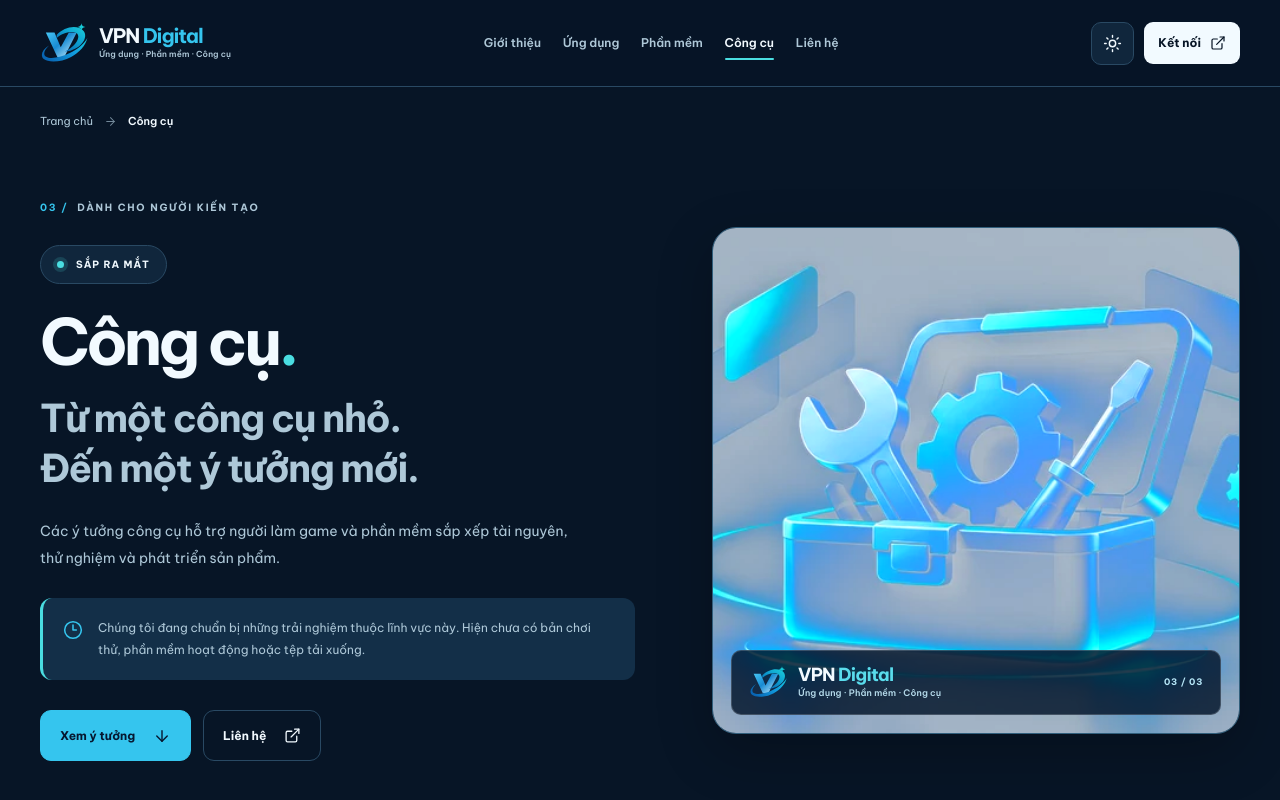
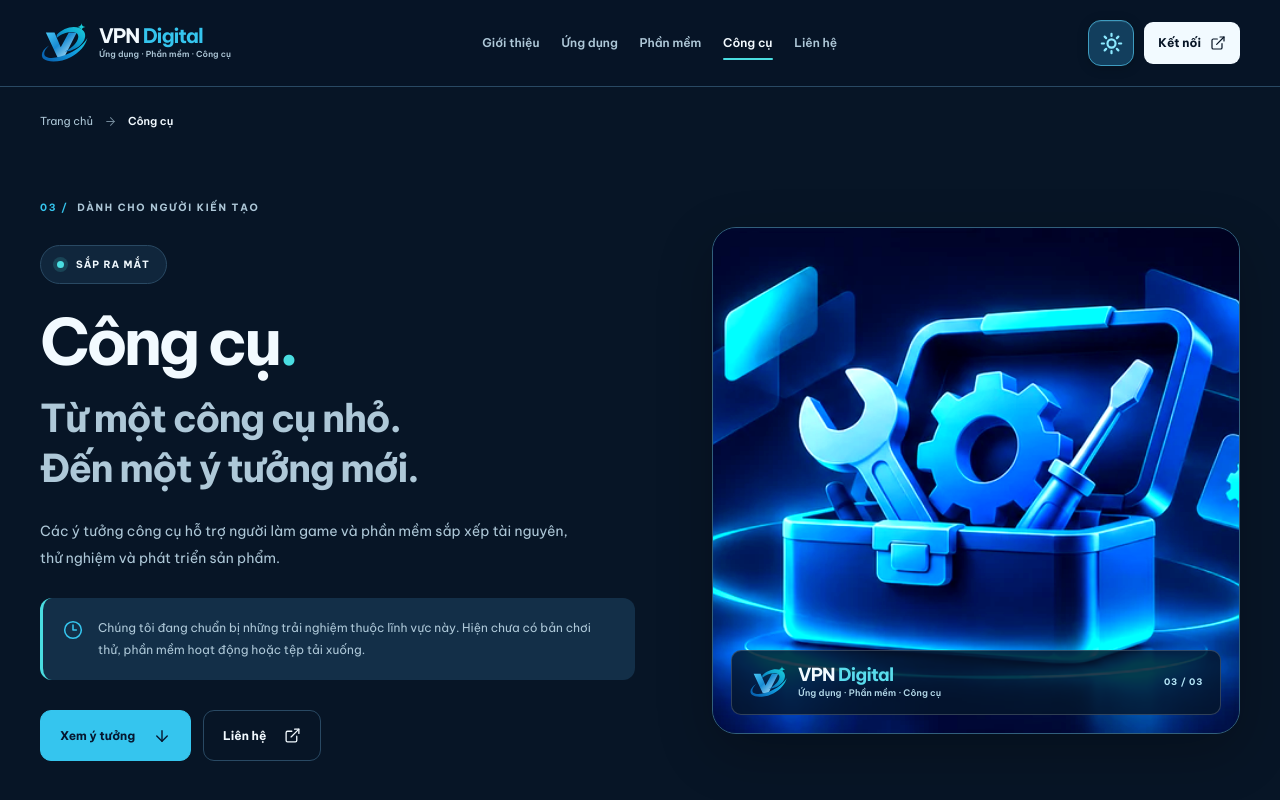
Before and after one commit to vpn2k1/vpndigital, a Next.js app: page /cong-cu/ in a window 1280 px wide. Both pictures are taken after a click on the button "Chuyển sang giao diện tối". Shown: the top 800 px of the page. Built offline with nearby package versions, Linux system fonts and the light colour scheme; no server answers.

Commit message:
feat(ui): use one shared Light Mode artwork in both themes and emphasize moon toggle

```diff
--- a/app/studio.css
+++ b/app/studio.css
@@ -55,16 +55,6 @@ svg{flex-shrink:0}img{max-width:100%}
 .hero-actions{display:flex;flex-wrap:wrap;gap:12px;margin-top:30px}
 .theme-artwork{display:block;position:relative;width:100%;overflow:hidden;line-height:0}
 .theme-artwork>img{display:block;width:100%;height:auto;object-fit:cover;aspect-ratio:1600/1067}
-.theme-artwork>.theme-artwork-dark{display:none}
-.theme-artwork>.theme-artwork-light{display:block}
-@media(prefers-color-scheme:dark){
- html:not([data-theme]) .theme-artwork>.theme-artwork-dark{display:block}
- html:not([data-theme]) .theme-artwork>.theme-artwork-light{display:none}
-}
-html[data-theme=dark] .theme-artwork>.theme-artwork-dark{display:block}
-html[data-theme=dark] .theme-artwork>.theme-artwork-light{display:none}
-html[data-theme=light] .theme-artwork>.theme-artwork-dark{display:none}
-html[data-theme=light] .theme-artwork>.theme-artwork-light{display:block}
 .ui-lucide-icon{display:inline-block;vertical-align:middle;flex-shrink:0}
 /* Header */
 .site-header{position:sticky;top:0;z-index:70;background:color-mix(in srgb,var(--bg) 95%,transparent);backdrop-filter:blur(20px);border-bottom:1px solid var(--line)}
@@ -503,21 +493,9 @@ html[data-theme=light] .brand-lockup-footer .brand-icon-dark{display:block}
 }
 
 
-/* v15 — Restore original 3D artwork on every visual surface.
-   Each uploaded WebP has a bright light version and a navy dark version.
-   CSS switches immediately with data-theme, or the system preference. */
+/* V17 — Keep the same WebP artwork regardless of Light/Dark Mode. */
 .theme-artwork { position:relative;display:block;width:100%;overflow:hidden;line-height:0; }
-.theme-artwork > img {width:100%;height:auto;display:block;aspect-ratio:1600/1067;object-fit:cover}
-.theme-artwork > .theme-artwork-dark { display:none; filter:contrast(1.05) saturate(1.08); }
-.theme-artwork > .theme-artwork-light { display:block; filter:contrast(1.14) saturate(1.25) brightness(1.015); }
-@media(prefers-color-scheme:dark) {
-  html:not([data-theme]) .theme-artwork > .theme-artwork-dark { display:block; }
-  html:not([data-theme]) .theme-artwork > .theme-artwork-light { display:none; }
-}
-html[data-theme=dark] .theme-artwork > .theme-artwork-dark { display:block; }
-html[data-theme=dark] .theme-artwork > .theme-artwork-light { display:none; }
-html[data-theme=light] .theme-artwork > .theme-artwork-dark { display:none; }
-html[data-theme=light] .theme-artwork > .theme-artwork-light { display:block; }
+.theme-artwork > img {display:block;width:100%;height:auto;aspect-ratio:1600/1067;object-fit:cover;filter:contrast(1.14) saturate(1.25) brightness(1.015)}
 :root {
  --illustration-edge:#A8CDEB;
  --illustration-shadow:0 16px 45px rgba(6,102,178,.16);
@@ -585,6 +563,51 @@ html[data-theme=dark] {
  .visual-order{font-size:8px}
 }
 
-/* V16 temporary artwork A/B swap: WebP file mapping is inverted in Artwork.tsx.
-   Light theme uses original unsuffixed WebP; dark theme uses -light.webp.
-   The brand icon and typography still follow their normal light/dark theme. */
+/* V17: The user chose the single original unsuffixed WebP used in the previous Light Mode for BOTH themes. */
+
+
+/* Strong, accessible mode switch: prominent solid moon on light, sun on dark.
+   Deliberately separate from image styling; the button changes site theme only. */
+.theme-toggle {
+  display:inline-flex;align-items:center;justify-content:center;
+  width:46px;min-width:46px;height:46px;min-height:46px;
+  padding:0;border-radius:13px;border:1.5px solid #3D92CD;
+  color:#07518C;background:#D8EFFD;
+  box-shadow:inset 0 1px 0 rgba(255,255,255,.85),0 2px 9px rgba(5,80,140,.13);
+  cursor:pointer;transition:background-color .2s ease,color .2s ease,border-color .2s ease,box-shadow .2s ease,transform .2s ease;
+}
+.theme-toggle .theme-icon-moon,.theme-toggle .theme-icon-sun {display:block;width:23px;height:23px;flex:none}
+.theme-toggle .theme-icon-sun {display:none}
+.theme-toggle .theme-icon-moon {display:block}
+.theme-toggle:hover {
+  background:#B7E3FA;color:#043F79;border-color:#0872B8;
+  box-shadow:0 3px 14px rgba(0,105,175,.21);transform:translateY(-1px);
+}
+.theme-toggle:active {transform:translateY(0)}
+html[data-theme=dark] .theme-toggle {
+  color:#8CE9FF;background:#123E5D;border-color:#3E9CC0;
+  box-shadow:inset 0 1px 0 rgba(163,232,255,.1),0 2px 12px rgba(0,0,0,.2);
+}
+html[data-theme=dark] .theme-toggle:hover {
+  color:#B6F5FF;background:#165476;border-color:#63D8EF;
+}
+html[data-theme=dark] .theme-toggle .theme-icon-moon {display:none}
+html[data-theme=dark] .theme-toggle .theme-icon-sun {display:block}
+@media(prefers-color-scheme:dark) {
+  html:not([data-theme]) .theme-toggle {
+    color:#8CE9FF;background:#123E5D;border-color:#3E9CC0;
+    box-shadow:inset 0 1px 0 rgba(163,232,255,.1),0 2px 12px rgba(0,0,0,.2);
+  }
+  html:not([data-theme]) .theme-toggle .theme-icon-moon {display:none}
+  html:not([data-theme]) .theme-toggle .theme-icon-sun {display:block}
+  html:not([data-theme]) .theme-toggle:hover {
+    color:#B6F5FF;background:#165476;border-color:#63D8EF;
+  }
+}
+@media(max-width:400px) {
+  .theme-toggle {width:44px;min-width:44px;height:44px;min-height:44px}
+}
+@media(prefers-reduced-motion:reduce) {
+  .theme-toggle {transition:none}
+  .theme-toggle:hover,.theme-toggle:active {transform:none}
+}
--- a/components/Artwork.tsx
+++ b/components/Artwork.tsx
@@ -1,11 +1,13 @@
+/**
+ * One original WebP image is shown in every theme.
+ * The unsuffixed file is the artwork previously visible in Light Mode.
+ * srcSet supplies its responsive 640px counterpart without changing the artwork.
+ */
 export function Artwork({ src, alt, priority = false, className = '', sizes = '(max-width: 760px) 90vw, 50vw' }: { src: string; alt: string; priority?: boolean; className?: string; sizes?: string }) {
   const small = src.replace('.webp', '-640.webp');
-  const light = src.replace('.webp', '-light.webp');
-  const lightSmall = src.replace('.webp', '-light-640.webp');
-  const loading = priority ? 'eager' as const : 'lazy' as const;
-  return <span className={'theme-artwork ' + className}>
-    {/* Visual A/B test: invert which original WebP family is displayed by theme. No binaries overwritten. */}
-    <img className="theme-artwork-dark" src={light} srcSet={lightSmall + ' 640w, ' + light + ' 1600w'} sizes={sizes} alt={alt} width={1600} height={1067} loading={loading} fetchPriority={priority ? 'high' : 'auto'} decoding="async" />
-    <img className="theme-artwork-light" src={src} srcSet={small + ' 640w, ' + src + ' 1600w'} sizes={sizes} alt={alt} width={1600} height={1067} loading={loading} fetchPriority={priority ? 'high' : 'auto'} decoding="async" />
+  return <span className={('theme-artwork ' + className).trim()}>
+    <img src={src} srcSet={small + ' 640w, ' + src + ' 1600w'} sizes={sizes} alt={alt}
+      width={1600} height={1067} loading={priority ? 'eager' : 'lazy'}
+      fetchPriority={priority ? 'high' : 'auto'} decoding="async" />
   </span>;
 }
--- a/components/ThemeToggle.tsx
+++ b/components/ThemeToggle.tsx
@@ -34,9 +34,15 @@ export function ThemeToggle() {
   }
 
   const label = theme === 'dark' ? 'Chuyển sang giao diện sáng' : theme === 'light' ? 'Chuyển sang giao diện tối' : 'Đổi giao diện sáng hoặc tối';
+
   return <button className="theme-toggle" type="button" onClick={toggleTheme} aria-label={label} aria-pressed={theme === 'dark'} title={label}>
-    <svg className="theme-icon-moon" viewBox="0 0 24 24" width="19" height="19" fill="none" stroke="currentColor" strokeWidth="1.8" strokeLinecap="round" strokeLinejoin="round" aria-hidden="true"><path d="M20.2 16.1A8.5 8.5 0 0 1 7.9 3.8a8.5 8.5 0 1 0 12.3 12.3Z" /></svg>
-    <svg className="theme-icon-sun" viewBox="0 0 24 24" width="19" height="19" fill="none" stroke="currentColor" strokeWidth="1.8" strokeLinecap="round" aria-hidden="true"><circle cx="12" cy="12" r="4" /><path d="M12 2v2m0 16v2M4.9 4.9l1.4 1.4m11.4 11.4 1.4 1.4M2 12h2m16 0h2M4.9 19.1l1.4-1.4M17.7 6.3l1.4-1.4" /></svg>
-    <span>Giao diện</span>
+    <svg className="theme-icon-moon" viewBox="0 0 24 24" width="23" height="23" fill="currentColor" stroke="currentColor" strokeWidth="1.45" strokeLinecap="round" strokeLinejoin="round" aria-hidden="true" focusable="false">
+      <path d="M20.3 15.7A8.5 8.5 0 0 1 8.3 3.7a8.5 8.5 0 1 0 12 12Z" />
+    </svg>
+    <svg className="theme-icon-sun" viewBox="0 0 24 24" width="23" height="23" fill="none" stroke="currentColor" strokeWidth="2.3" strokeLinecap="round" strokeLinejoin="round" aria-hidden="true" focusable="false">
+      <circle cx="12" cy="12" r="4.2" />
+      <path d="M12 1.9v2.2m0 15.8v2.2M4.85 4.85l1.56 1.56m11.18 11.18 1.56 1.56M1.9 12h2.2m15.8 0h2.2M4.85 19.15l1.56-1.56M17.59 6.41l1.56-1.56" />
+    </svg>
+    <span className="sr-only">Đổi giao diện sáng tối</span>
   </button>;
 }
```
Also changed, not shown: scripts/ui-smoke.mjs (+22 -17 lines), 1 other file (tests, documents, lock files or other folders).
